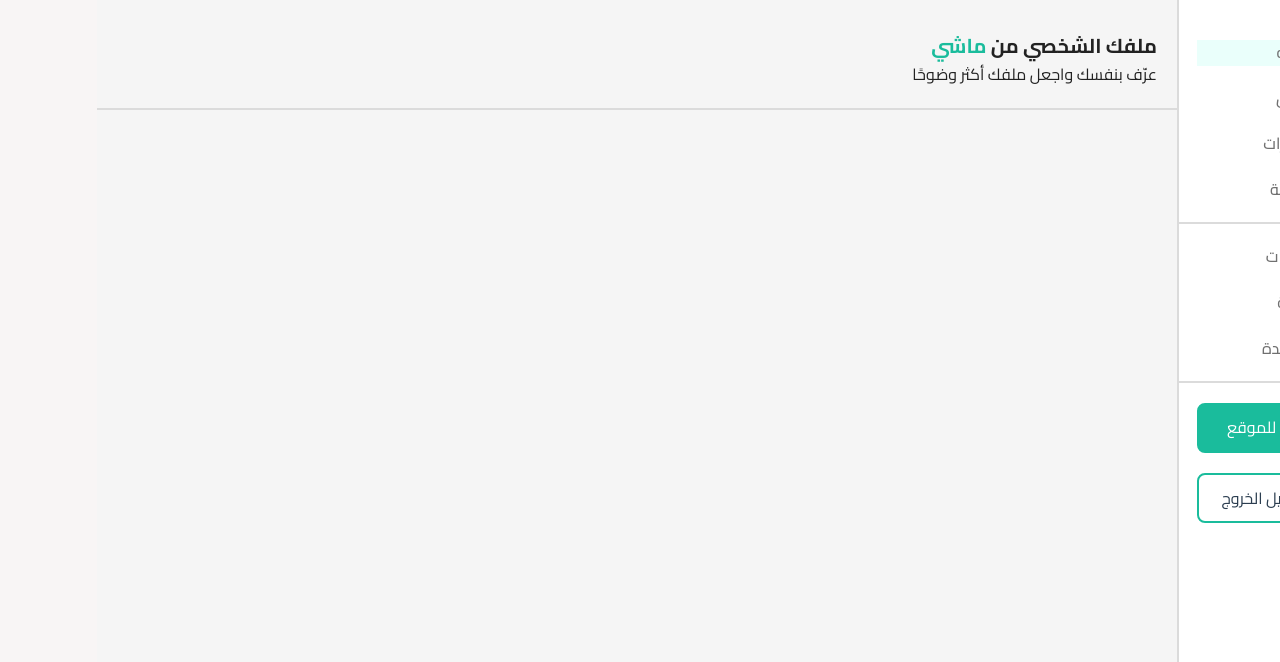
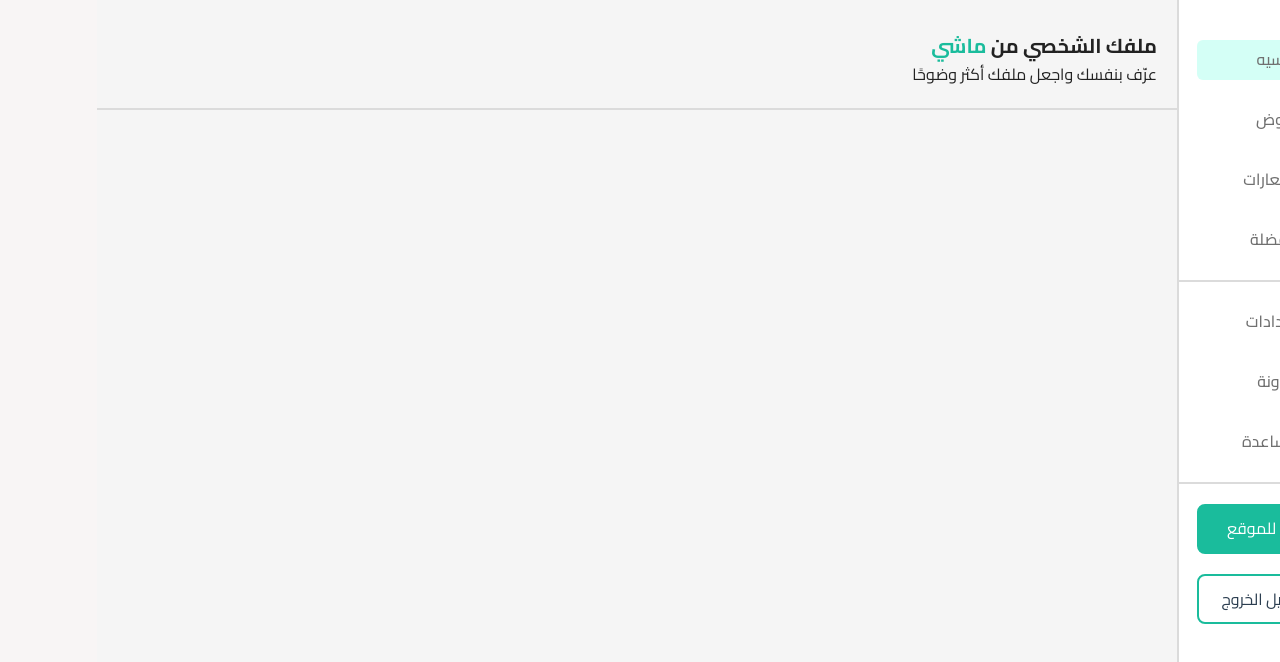
Before and after one commit to Mohamed-Gabal/Romoz_Tec, a React (Vite) app: page /userProfile in a window 1280 px wide. Shown: the top 662 px of the page. Built offline with nearby package versions, Linux system fonts and the light colour scheme.

Commit message:
Add userSideBar component

```diff
--- a/src/Components/SideBarUserProfile/SideBarStyle.css
+++ b/src/Components/SideBarUserProfile/SideBarStyle.css
@@ -38,7 +38,10 @@
     align-items: center;
     gap: 5px;
     flex: 1;
+    height: 40px;
+    padding-inline-start: 10px;
     color: var(--text-color);
+    border-radius: 6px;
     cursor: pointer;
 }
 
@@ -104,7 +107,7 @@
 }
 
 .userSideBar_container .userSidebar_content .userSidebar_links .userSidebar_links_group li .link.active {
-    background-color: #aaffee40;
+    background-color: #AAFFEE80;
 }
 
 @media (max-width: 768px) {
@@ -131,6 +134,12 @@
         align-items: center;
         padding: 0px;
         padding-bottom: 20px;
+    }
+
+    .userSideBar_container .userSidebar_content .userSidebar_links .userSidebar_links_group li,
+    .userSideBar_container .userSidebar_content .userSidebar_links .userSidebar_links_group li .link {
+        padding-inline-start: 0px;
+        padding-inline: 5px;
     }
 
     .userSideBar_container .userSidebar_content .userSidebar_links .userSidebar_links_group li .link span {
--- a/src/Components/SideBarUserProfile/SideBarUserProfile.jsx
+++ b/src/Components/SideBarUserProfile/SideBarUserProfile.jsx
@@ -112,7 +112,7 @@ export default function SideBarUserProfile({ toggleSidebar, setToggleSidebar, si
                             <span>الذهاب للموقع</span>
                         </div>
                         <div className="returntoWebSite_icon">
-                            <img src="images/logo.svg" alt="logo" />
+                            <img src="/images/logo.svg" alt="logo" />
                         </div>
                     </div>
 
```
